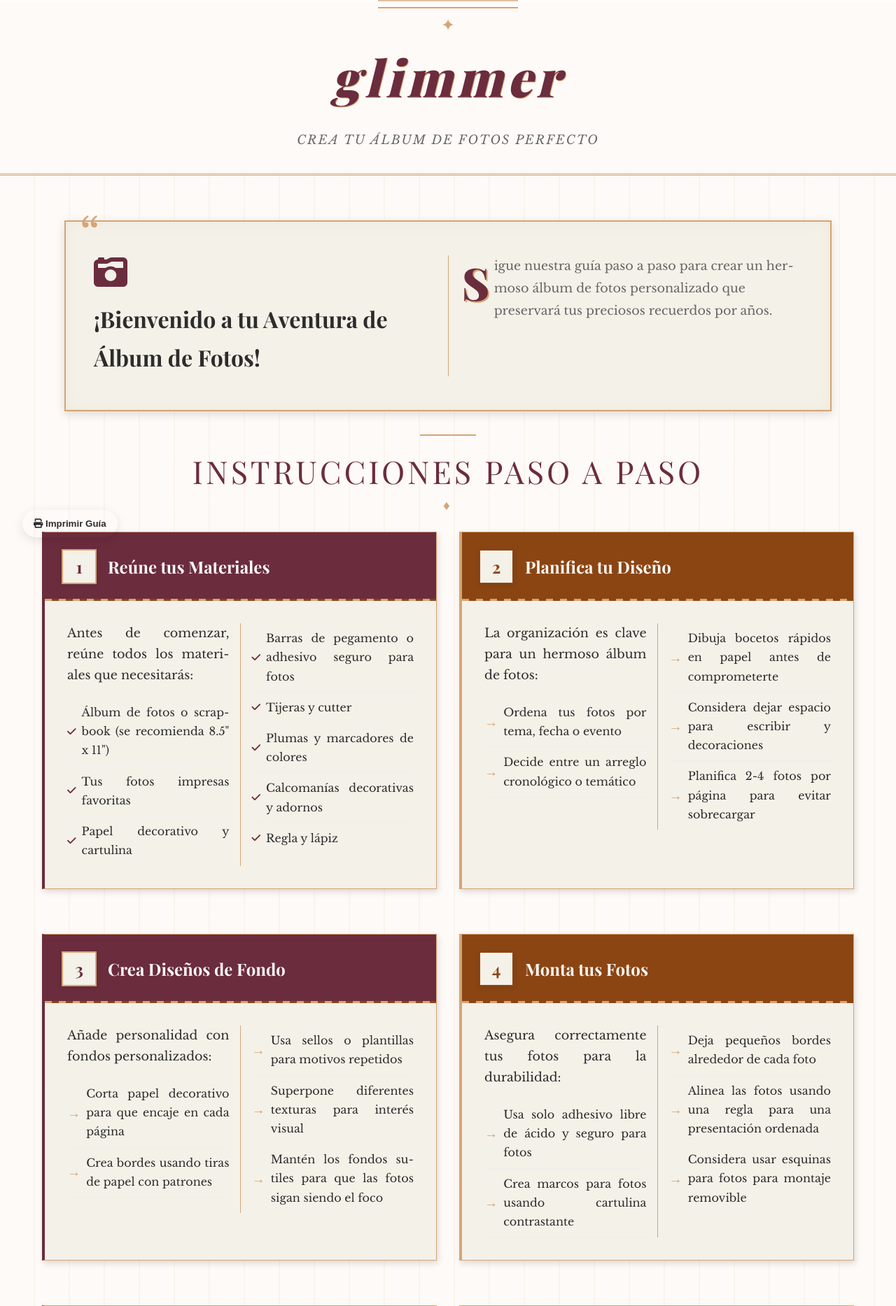
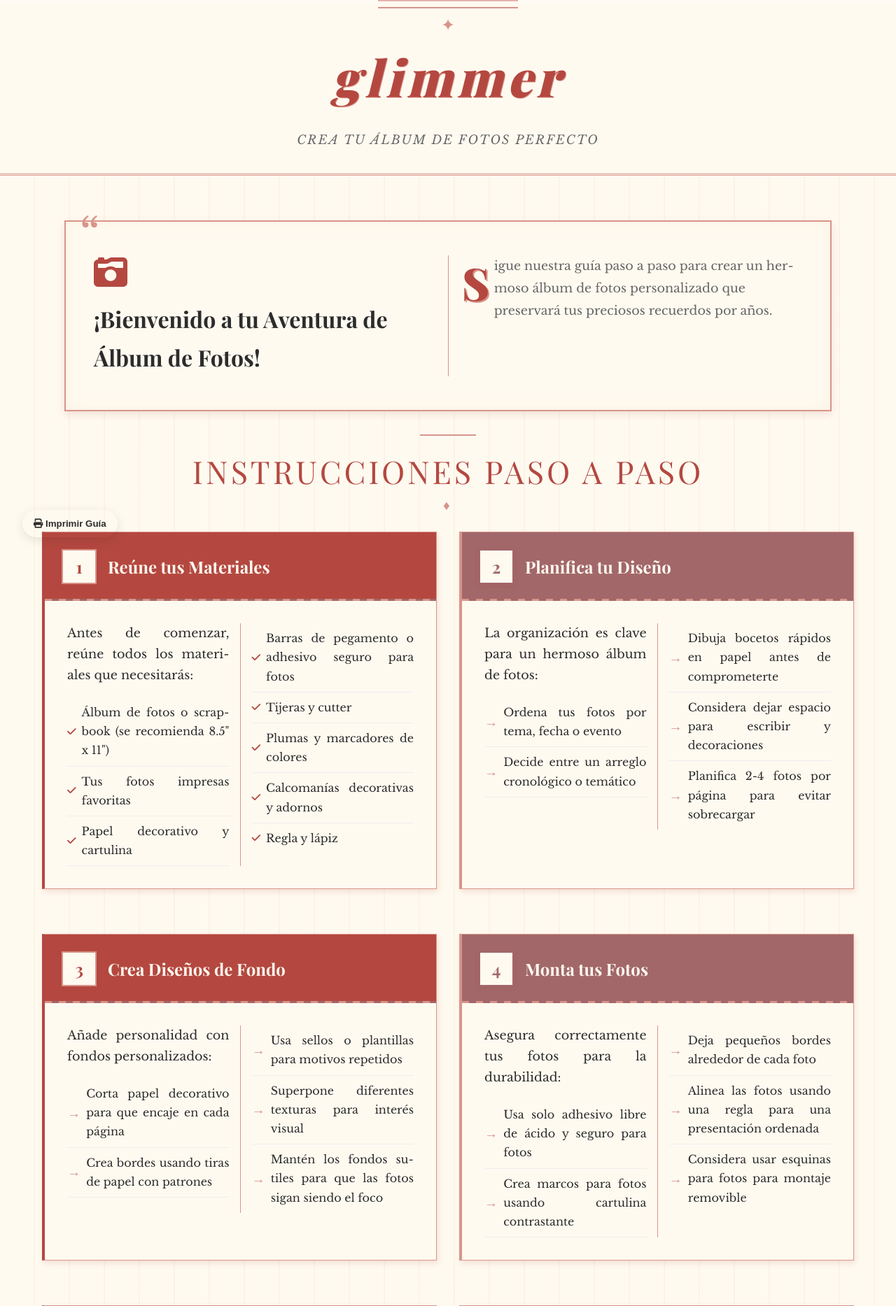
Before and after one commit to solrodriguezgroselle/GlimmerAlbum, a Flask app: page / in a window 1280 px wide. Shown: the top 1867 px of the page at 70% size. Run offline with Flask 3, Linux system fonts and the light colour scheme; some web fonts are replaced.

Commit message:
Update color palette to match specified vintage magazine aesthetic
Modify CSS variables in static/style.css to update the color scheme, aligning with the vintage magazine theme.

Replit-Commit-Author: Agent
Replit-Commit-Session-Id: 88299848-467d-4e81-a18f-c1c8ef820803
Replit-Commit-Checkpoint-Type: full_checkpoint
Replit-Commit-Screenshot-Url: https://storage.googleapis.com/screenshot-production-us-central1/5fa1af16-97cb-4fa3-90e8-dd6add94eb29/88299848-467d-4e81-a18f-c1c8ef820803/BmFhV69

```diff
--- a/static/style.css
+++ b/static/style.css
@@ -1,16 +1,16 @@
-/* Vintage Magazine Color Variables */
+/* Custom Color Variables */
 :root {
-    --vintage-burgundy: #6B2C3E;
-    --vintage-cream: #F4F1E8;
-    --vintage-gold: #D4A574;
-    --vintage-brown: #8B4513;
+    --vintage-burgundy: #B44840;
+    --vintage-cream: #FFFAF0;
+    --vintage-gold: #D8948A;
+    --vintage-brown: #A26769;
     --vintage-black: #2C2C2C;
     --vintage-gray: #666;
-    --paper-white: #FEFAF7;
-    --sepia-tone: #F5E6D3;
-    --vintage-shadow: rgba(43, 32, 26, 0.15);
-    --vintage-shadow-dark: rgba(43, 32, 26, 0.25);
-    --border-color: #D4A574;
+    --paper-white: #FFFAF0;
+    --sepia-tone: #FFFAF0;
+    --vintage-shadow: rgba(180, 72, 64, 0.15);
+    --vintage-shadow-dark: rgba(180, 72, 64, 0.25);
+    --border-color: #D8948A;
 }
 
 /* Reset and Base Styles */
```
Also changed, not shown: 1 other file.
